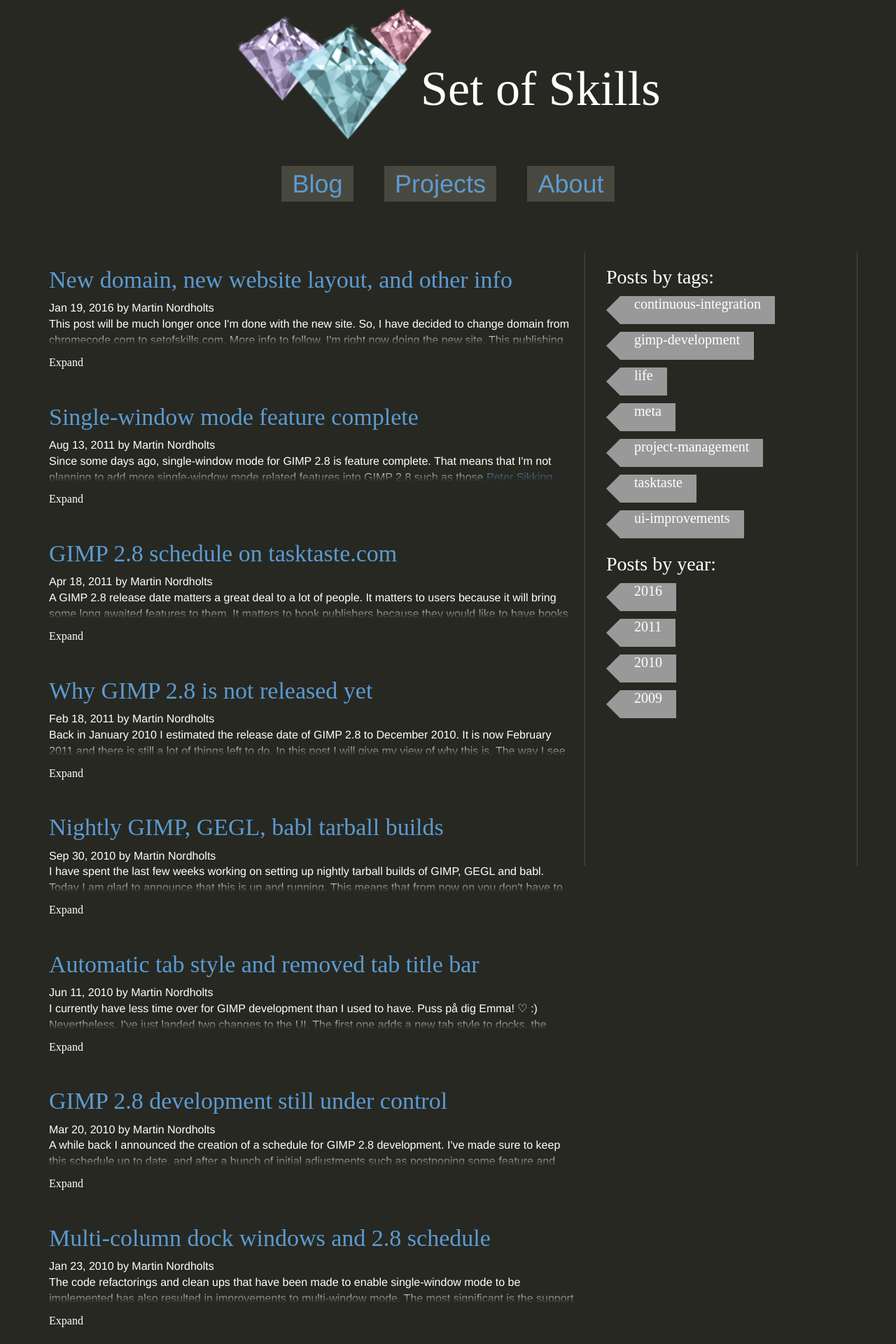
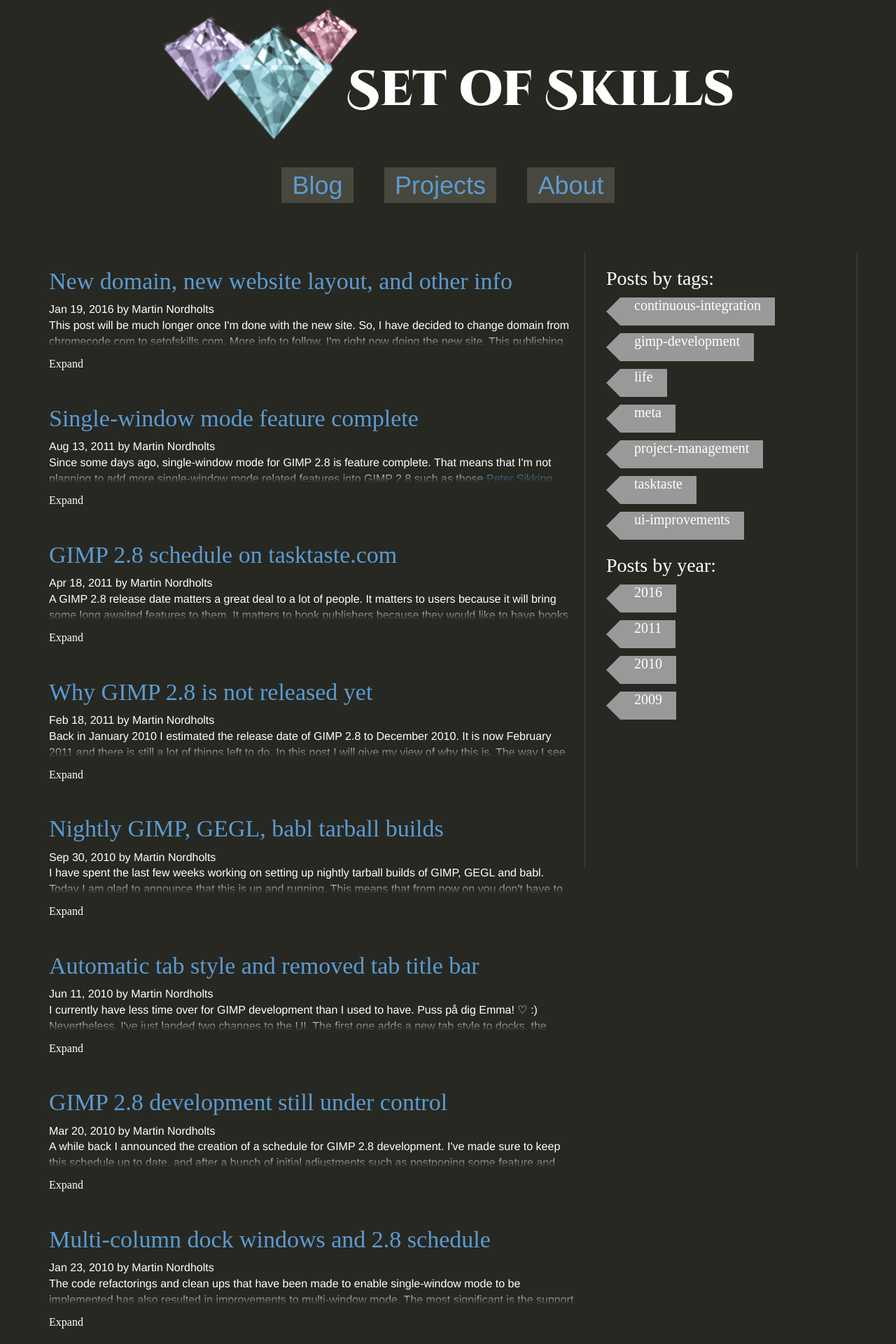
Before and after one commit to Enselic/chromecode, a Jekyll site: the page built from index.html, in a window 1280 px wide. Shown: the top 1920 px of the page at 70% size. Built offline with Jekyll 4.4.1, drawn with Linux system fonts in a browser that asks for light colours; nearby versions of some CDN libraries; Markdown is read by kramdown in place of the engine named in the settings.

Commit message:
Tweak logo interaction, blur less, make logo smaller if necessary

```diff
--- a/_layouts/default.html
+++ b/_layouts/default.html
@@ -7,7 +7,7 @@
         <meta name="description" content="">
         <meta name="viewport" content="width=device-width, initial-scale=1">
 
-        <!--link href='https://fonts.googleapis.com/css?family=Cinzel+Decorative:900' rel='stylesheet' type='text/css'>-->
+        <link href='https://fonts.googleapis.com/css?family=Cinzel+Decorative:900' rel='stylesheet' type='text/css'>
 
         <!-- For local testing -->
         <!-- link href='https://maxcdn.bootstrapcdn.com/bootstrap/3.3.6/css/bootstrap.min.css' rel='stylesheet' type='text/css'-->
--- a/_scss/logo.scss
+++ b/_scss/logo.scss
@@ -42,15 +42,15 @@ $logo-reference-width: 290px;
 @mixin scalable-logo-graphics($logo-width) {
     img[src="/img/diamond-large.png"] {
         @include diamond-large($logo-width);
-        @include glimmerStarter(1.15s);
+        @include glimmerStarter(0.65s);
     }
     img[src="/img/diamond-medium.png"] {
         @include diamond-medium($logo-width);
-        @include glimmerStarter(1s);
+        @include glimmerStarter(0.5s);
     }
     img[src="/img/diamond-small.png"] {
         @include diamond-small($logo-width);
-        @include glimmerStarter(1.3s);
+        @include glimmerStarter(0.8s);
     }
     .logo-container {
         width: $logo-width;
@@ -92,7 +92,6 @@ $logo-reference-width: 290px;
 .logo-container {
     position: relative;
     display: inline-block;
-    width: 290px;
     margin-top: 200px;
     margin-right: -30px;
 }
@@ -101,7 +100,7 @@ $logo-reference-width: 290px;
     position: absolute;
 }
 
-@include scalable-logo-graphics(300px);
+@include scalable-logo-graphics(200px);
 
 .logo-text {
     position: relative;
@@ -112,6 +111,7 @@ $logo-reference-width: 290px;
 
 /* between col-xs and col-sm */
 @media (min-width : 540px) {
+    @include scalable-logo(300px);
     .logo-text {
         top: 0px;
         font-size: 60px;
--- a/js/logo-interactivity.js
+++ b/js/logo-interactivity.js
@@ -225,7 +225,10 @@
         var pendulum = new PendulumSquare($(this));
         rotatingParts.push(pendulum);
 
-        $(this).on('click touchstart', function() {
+        $(this).on('mousedown touchstart', function(e) {
+            // Prevent mousedown from triggering later
+            if (e.type === 'touchstart') $(this).off('mousedown');
+
             rotatingParts.forEach(function(rotatingPart) {
                 rotatingPart.kickstartRotation();
             });
@@ -235,15 +238,18 @@
 
     var animationController = new AnimationController(window);
 
-    $('.logo-text > span').on('click touchstart', function() {
+    $('.logo-text > span').on('mousedown touchstart', function(e) {
+        // Prevent mousedown from triggering later
+        if (e.type === 'touchstart') $(this).off('mousedown');
+
         var letter = $(this);
         if (parseFloat(letter.css('opacity')) < 1) {
             // Let ongoing animation finish
             return;
         }
 
-        var animLength = 3000;
-        var blurLength = 50;
+        var animLength = 1300;
+        var blurLength = 300;
         $({animationProgress: 0}).animate({animationProgress: animLength}, {
             duration: animLength,
             step: function(now){
@@ -253,8 +259,8 @@
                 } else if (now > animLength - blurLength) {
                     currentOpacity = 1 - (animLength - now) / blurLength;
                 }
-                var blurRadius = (1 - currentOpacity) * 100;
-                var blurFilter = 'blur(' + blurRadius + 'px)';
+                var blurRadius = (1 - currentOpacity) * 0.1;
+                var blurFilter = 'blur(' + blurRadius + 'em)';
                 letter.css({
                     'filter': blurFilter,
                     '-webkitFilter': blurFilter,
```
Also changed, not shown: _includes/logo.min.css.
